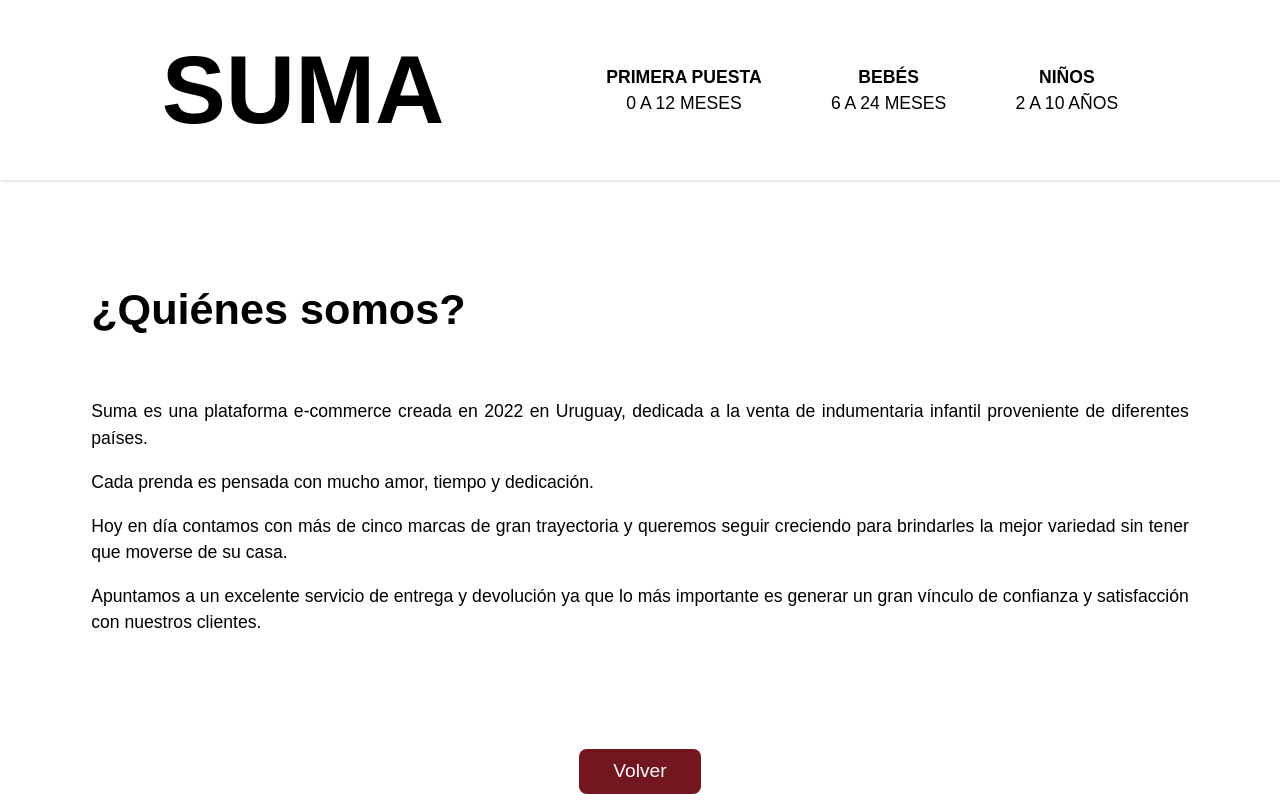
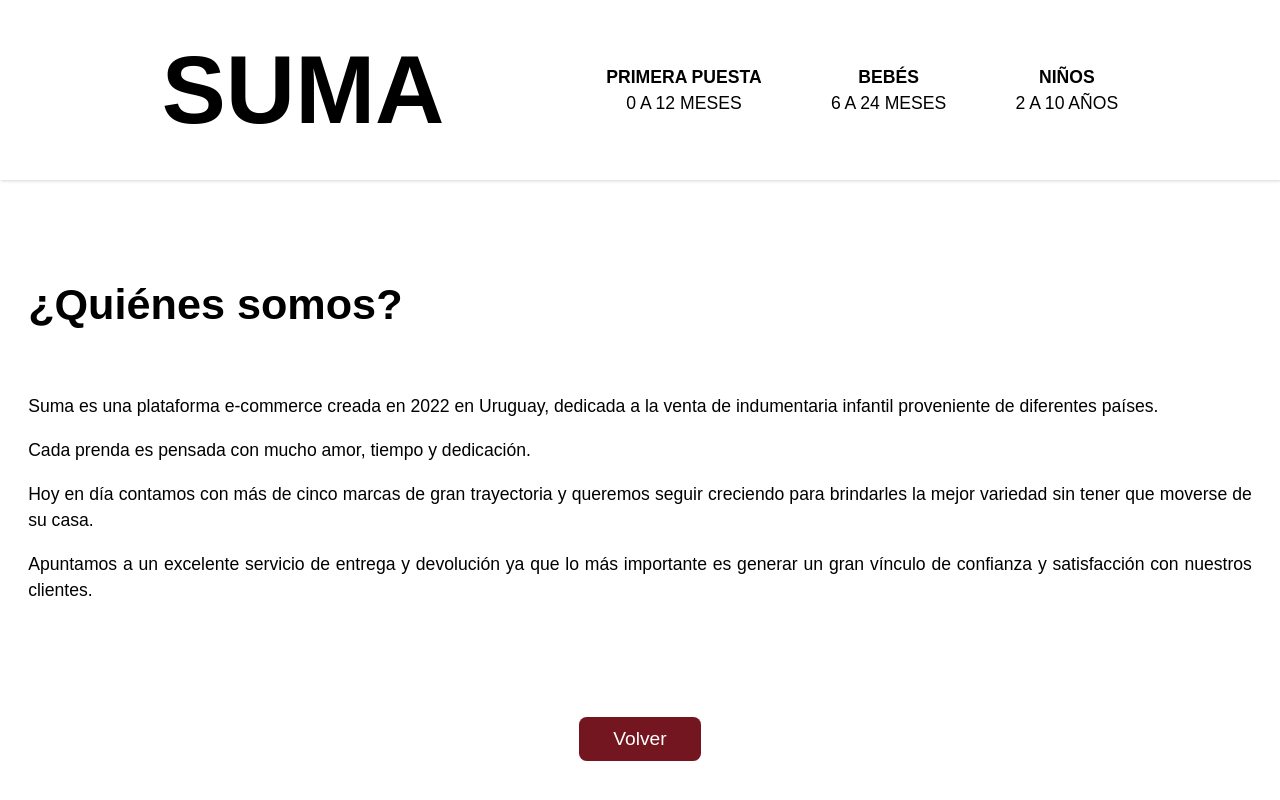
Before and after one commit to santio89/proyecto-suma, a React (Create React App) app: page /about in a window 1280 px wide. Shown: the top 800 px of the page. Built offline with nearby package versions, Linux system fonts and the light colour scheme.

Commit message:
few styles

```diff
--- a/src/styles/Help.scss
+++ b/src/styles/Help.scss
@@ -3,7 +3,7 @@
 .container {
     display: flex;
     flex-direction: column;
-    margin: 2em 11em;
+    margin: clamp(1em, 1em + .8vw, 4em) clamp(.4em, .4em + .2vw, 1em);
 }
 
 .inactive {
@@ -83,10 +83,6 @@
 
 
 @media only screen and (max-width: 576px) {
-    .container {
-        margin: 2em 1.7em;
-    }
-
     .row, .row-btn, .row-links {
 
         .title {
@@ -123,10 +119,6 @@
 }
 
 @media only screen and (max-width: 766px) and (min-width: 577px) {
-    .container {
-        margin: 2em 3em;
-    }
-
     .row, .row-btn, .row-links {
 
         .title {
@@ -163,10 +155,6 @@
 }
 
 @media only screen and (max-width: 992px) and (min-width: 767px) {
-    .container {
-        margin: 2em 4.5em;
-    }
-
     .row, .row-btn, .row-links {
 
         .title {
@@ -204,10 +192,6 @@
 
 
 @media only screen and (max-width: 1298px) and (min-width: 993px) {
-    .container {
-        margin: 2em 4.5em;
-    }
-
     .row-links {
         gap: 3em;
         margin-bottom: 1em;
--- a/src/styles/css/Help.css
+++ b/src/styles/css/Help.css
@@ -1,7 +1,7 @@
 .container {
   display: flex;
   flex-direction: column;
-  margin: 2em 11em;
+  margin: clamp(1em, 1em + 0.8vw, 4em) clamp(0.4em, 0.4em + 0.2vw, 1em);
 }
 
 .inactive {
@@ -71,9 +71,6 @@
 }
 
 @media only screen and (max-width: 576px) {
-  .container {
-    margin: 2em 1.7em;
-  }
   .row .title, .row-btn .title, .row-links .title {
     font-size: 1.25em;
   }
@@ -98,9 +95,6 @@
   }
 }
 @media only screen and (max-width: 766px) and (min-width: 577px) {
-  .container {
-    margin: 2em 3em;
-  }
   .row .title, .row-btn .title, .row-links .title {
     font-size: 1.9em;
   }
@@ -125,9 +119,6 @@
   }
 }
 @media only screen and (max-width: 992px) and (min-width: 767px) {
-  .container {
-    margin: 2em 4.5em;
-  }
   .row .title, .row-btn .title, .row-links .title {
     font-size: 2em;
   }
@@ -152,9 +143,6 @@
   }
 }
 @media only screen and (max-width: 1298px) and (min-width: 993px) {
-  .container {
-    margin: 2em 4.5em;
-  }
   .row-links {
     gap: 3em;
     margin-bottom: 1em;
```
Also changed, not shown: 1 other file (tests, documents, lock files or other folders).
